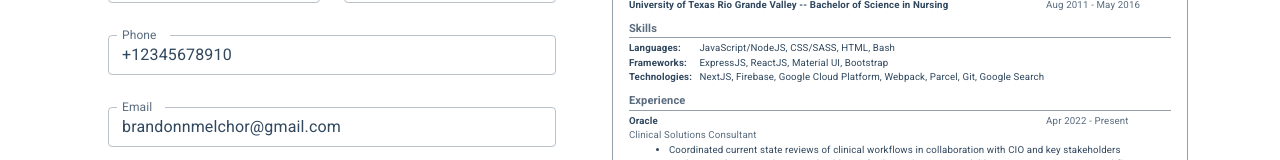
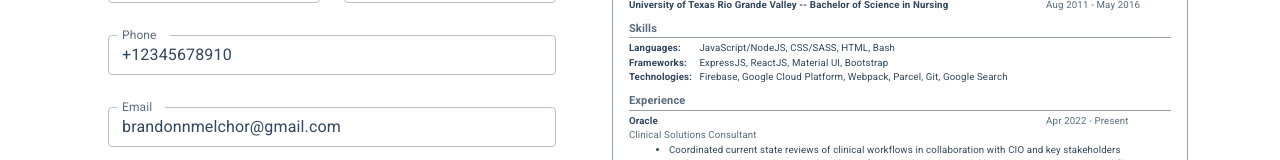
Before and after one commit to brandonnmelchor/resume-builder, a React (Create React App) app: page / in a window 1280 px wide. Shown: the part 273-433 px from the top of the page. Built offline with nearby package versions, Linux system fonts and the light colour scheme.

Commit message:
update demo state

```diff
--- a/src/components/state.js
+++ b/src/components/state.js
@@ -66,7 +66,7 @@ export const demoResume = () => {
     skills: {
       languages: "JavaScript/NodeJS, CSS/SASS, HTML, Bash",
       frameworks: "ExpressJS, ReactJS, Material UI, Bootstrap",
-      technologies: "NextJS, Firebase, Google Cloud Platform, Webpack, Parcel, Git, Google Search",
+      technologies: "Firebase, Google Cloud Platform, Webpack, Parcel, Git, Google Search",
     },
     experience: [
       {
```
